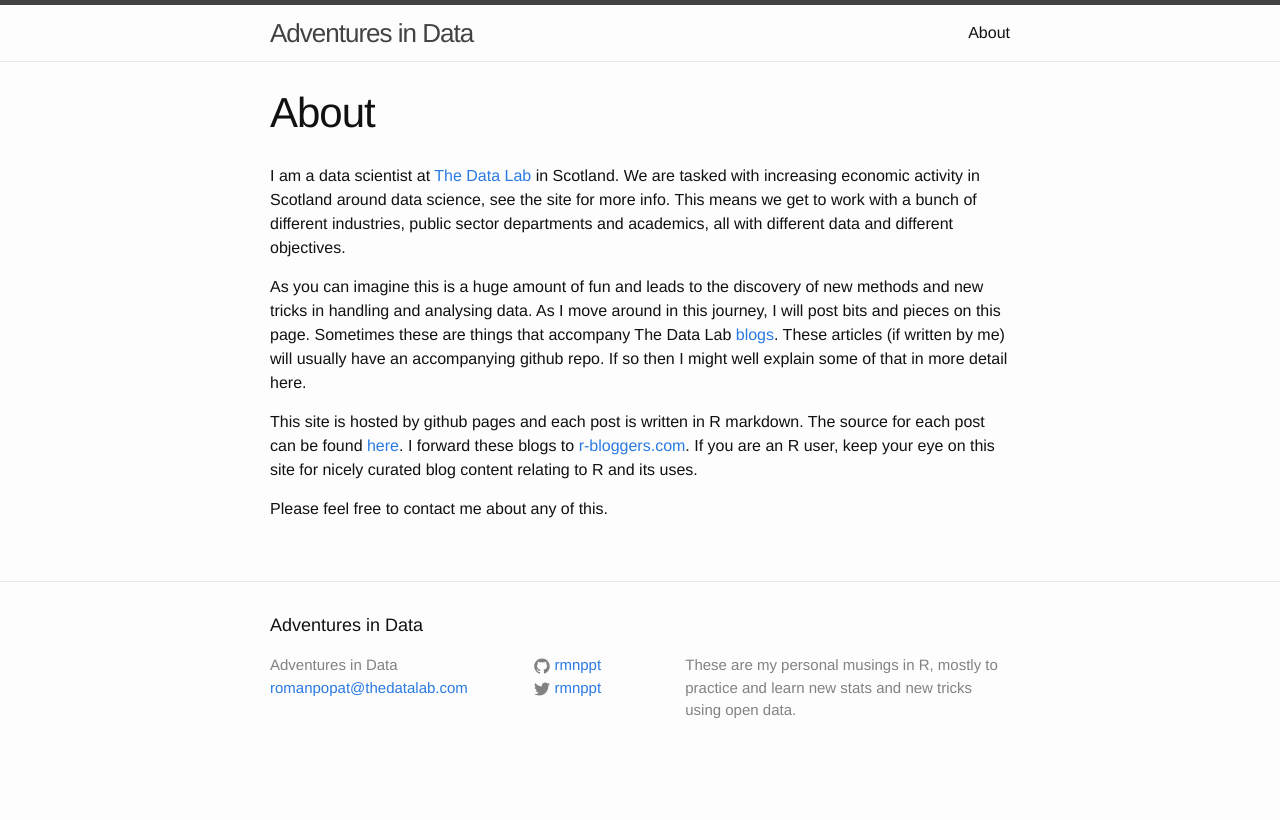
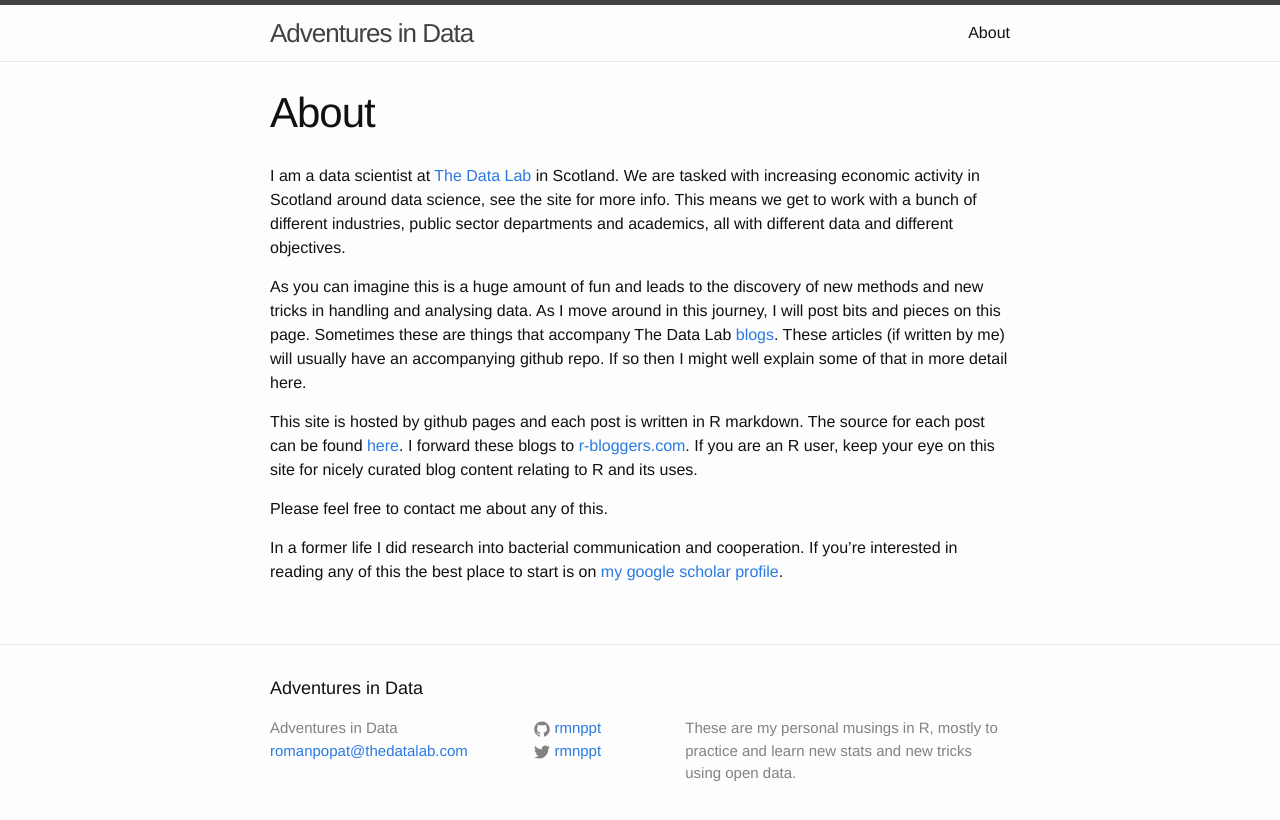
Before and after one commit to rmnppt/rmnppt.github.io, a Jekyll site: the page built from about.md, in a window 1280 px wide. Shown: the top 820 px of the page. Built offline with Jekyll 4.4.1, drawn with Linux system fonts in a browser that asks for light colours; Markdown is read by kramdown in place of the engine named in the settings.

Commit message:
added link to google scholar

```diff
--- a/about.md
+++ b/about.md
@@ -11,3 +11,5 @@
 This site is hosted by github pages and each post is written in R markdown. The source for each post can be found [here](https://github.com/rmnppt/rmnppt.github.io/tree/master/_source). I forward these blogs to [r-bloggers.com](http://r-bloggers.com). If you are an R user, keep your eye on this site for nicely curated blog content relating to R and its uses.
 
 Please feel free to contact me about any of this.
+
+In a former life I did research into bacterial communication and cooperation. If you're interested in reading any of this the best place to start is on [my google scholar profile](https://scholar.google.co.uk/citations?user=B8e_XeYAAAAJ&hl=en&oi=ao).
```
